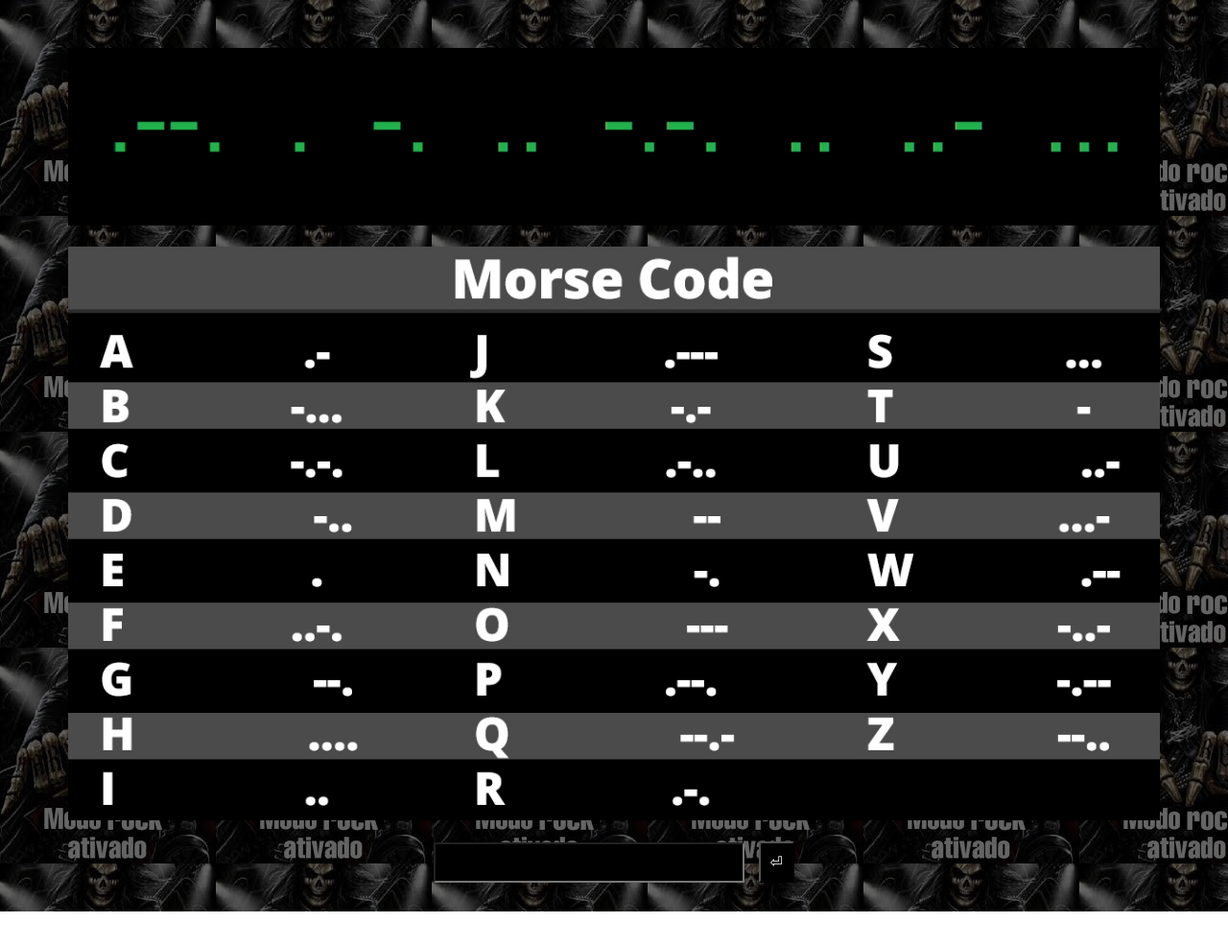
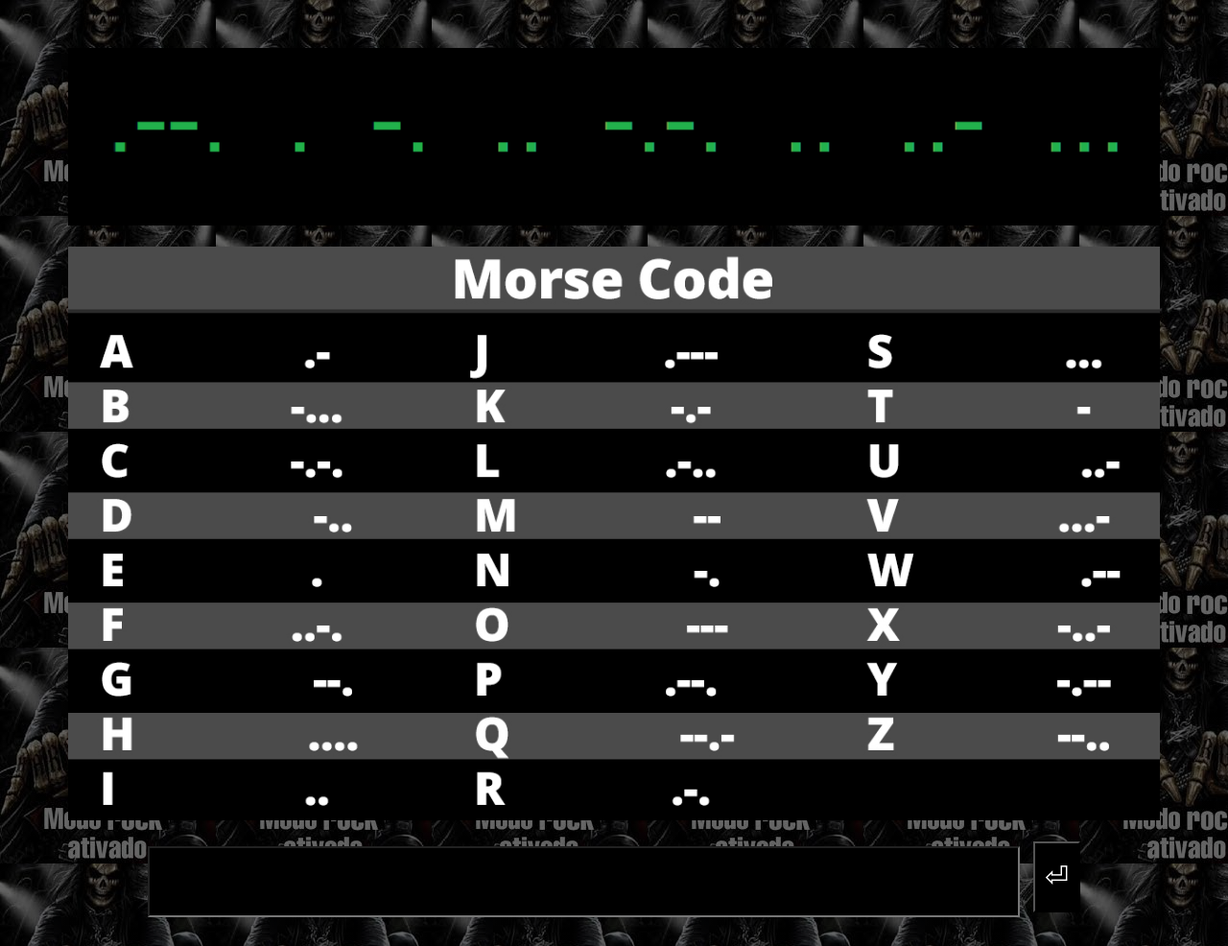
Before and after one commit to HeitorMancini/gisoldiparabens, a plain HTML site: page enigma.html in a window 1280 px wide. Shown: the whole page at 96% size. Before the commit the page ends 950 px from the top, so only its background shows below. Drawn offline with Linux system fonts and the light colour scheme.

Commit message:
Update enigma.html

```diff
--- a/enigma.html
+++ b/enigma.html
@@ -14,7 +14,8 @@
         input {
             padding: 10px;
             font-size: 16px;
-            width: 300px;
+            width: 70%;
+            height: 50px;
             text-align: center;
             background-color: #000000;
             color: #fff;
@@ -22,13 +23,14 @@
         }
         button {
             padding: 10px;
-            font-size: 16px;
+            font-size: 30px;
             margin-left: 10px;
             cursor: pointer;
             background-color: #000000;
             color: #fff;
             border-color: #000000;
             outline: none;
+            height: 74px;
         }
         .interacao {
             width="90%";
```
